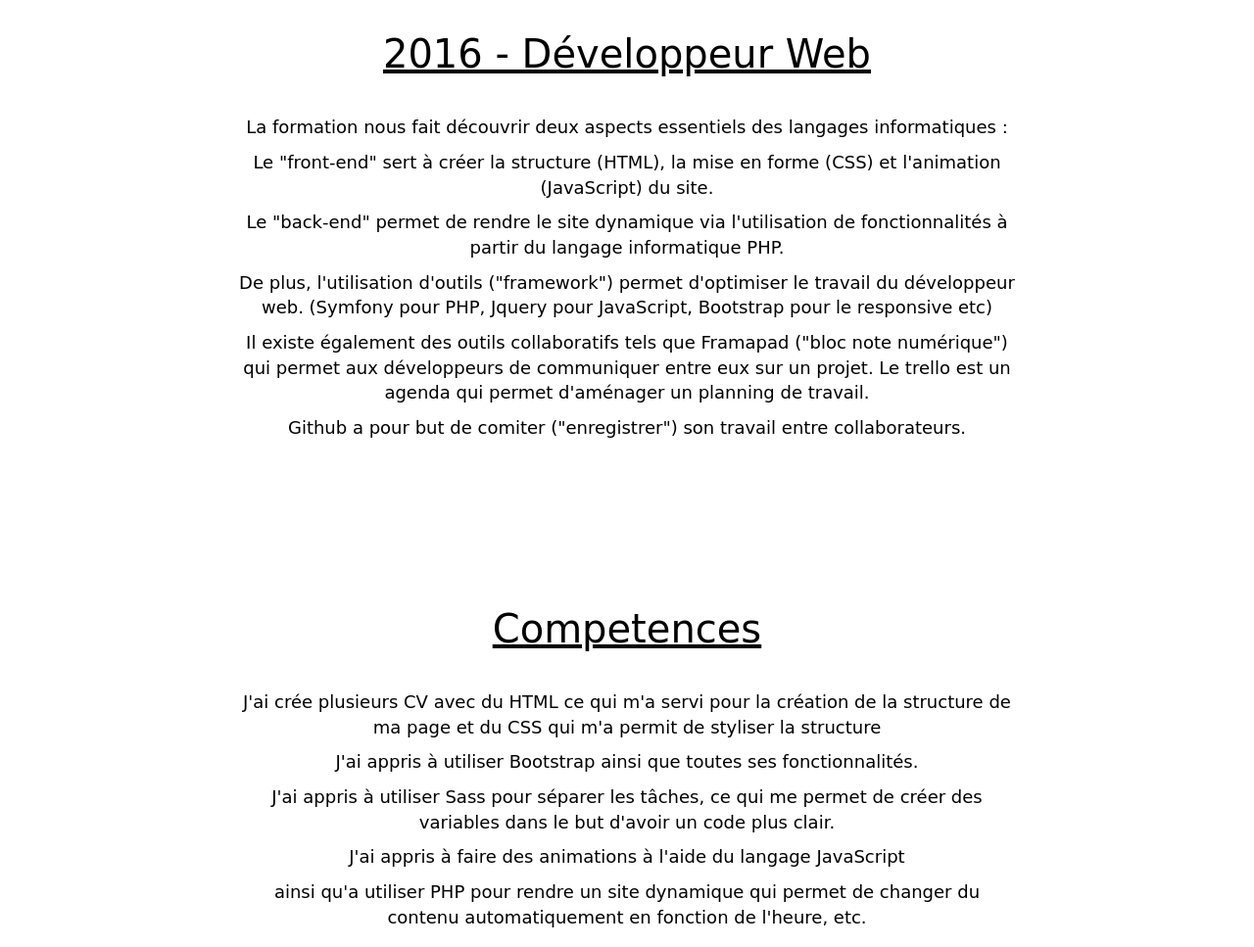
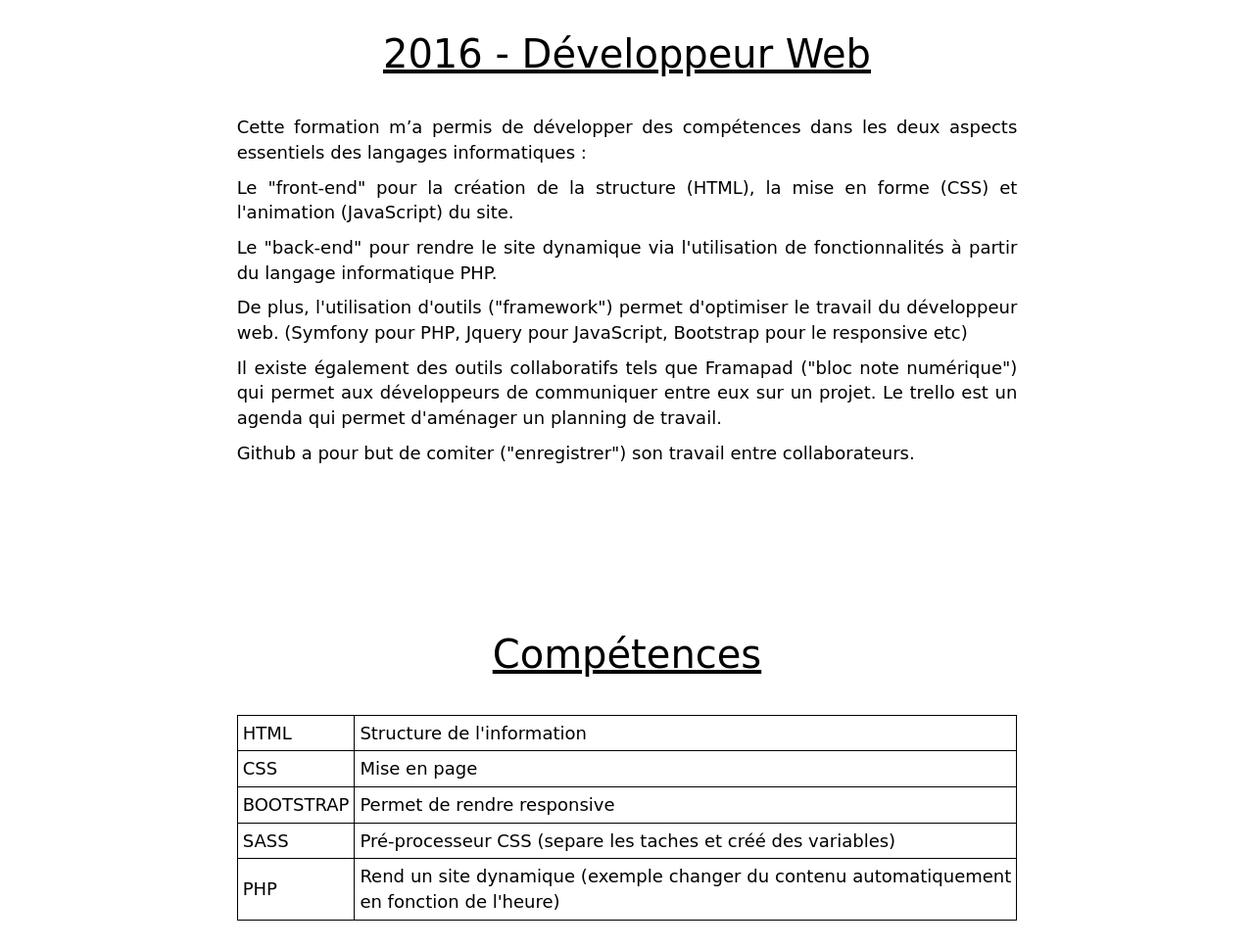
Before and after one commit to jiwix34/sitePortfolio, a plain HTML site: page index.html in a window 1280 px wide. Shown: the part 1158-2125 px from the top of the page at 98% size. Drawn offline with nearby package versions, Linux system fonts and the light colour scheme; a web font is replaced by a local one.

Commit message:
modif html tableau + correction du texte + un justify dans article pour l'ecriture en bloc

```diff
--- a/css/scss/_pagesectionarticle.scss
+++ b/css/scss/_pagesectionarticle.scss
@@ -13,6 +13,15 @@ h2{
   color: black;
   font-family: 'Patua One', cursive;
 }
+///// ul liste dans ma section competence /////
+
+table{
+  margin: auto;
+}
+td{
+  border: 1px solid black;
+  padding: 5px;
+}
 
 ///// toute mes section /////
 .toutesection{
@@ -26,7 +35,7 @@ article{
   color: black;
   font-family: 'Patua One', cursive;;
   font-size:  18px;
-  text-align: center;
+  text-align: justify;
 
 }
 @media (max-width:768px) {
--- a/index.html
+++ b/index.html
@@ -39,7 +39,7 @@
       </header>
       <article class="contenue">
         <p>Passionné par le développement web, j'ai intégré l'école numérique beWeb
-       créée par Fondespierre en partenariat avec Simplon.co
+       créée par Fondespierre en partenariat avec Simplon.co.
         Actuellement, j'apprends plusieurs langages: HTML, CSS, JAVASCRIPT, PHP, MYSQL, etc...</p>
         <p>Mon rêve : développer un jour aux États-Unis... in code we trust ! </p>
 
@@ -58,17 +58,17 @@
       </header>
       <article class="contenue">
         <p>
-          La formation nous fait découvrir deux aspects essentiels des
-          langages informatiques :
+          Cette formation m’a permis de développer des compétences
+          dans les deux aspects essentiels des langages informatiques :
         </p>
 
         <p>
-          Le "front-end"  sert  à créer la structure (HTML), la
+          Le "front-end" pour la création de la structure (HTML), la
           mise en forme (CSS) et l'animation (JavaScript) du site.
         </p>
 
         <p>
-          Le "back-end" permet de rendre le site dynamique via l'utilisation de
+          Le "back-end" pour rendre le site dynamique via l'utilisation de
           fonctionnalités à partir du langage informatique PHP.
         </p>
 
@@ -90,14 +90,51 @@
 
     <section id="competences" class="col-xs-10 col-xs-offset-1 toutesection">
       <header>
-        <h2>Competences</h2>
+        <h2>Compétences</h2>
       </header>
-      <article class="contenue">
-        <p>J'ai crée plusieurs CV avec du HTML ce qui m'a servi pour la création de la structure de ma page et du CSS qui m'a permit de styliser la structure <!--que l'on peut retrouver en cliquant ici.--></p>
-        <p>J'ai appris à utiliser Bootstrap ainsi que toutes ses fonctionnalités.</p>
-        <p>J'ai appris à utiliser Sass pour séparer les tâches, ce qui me permet de créer des variables dans le but d'avoir un code plus clair. </p>
-        <p>J'ai appris à faire des animations à l'aide du langage JavaScript</p>
-        <p>ainsi qu'a utiliser PHP pour rendre un site dynamique qui permet de changer du contenu automatiquement en fonction de l'heure, etc.</p>
+      <article class="tableau contenue">
+        <table>
+            <tr>
+              <td>
+                HTML
+              </td>
+              <td>
+                Structure de l'information
+              </td>
+            </tr>
+            <tr>
+              <td>
+                CSS
+              </td>
+              <td>
+                Mise en page
+              </td>
+            </tr>
+            <tr>
+              <td>
+                BOOTSTRAP
+              </td>
+              <td>
+                Permet de rendre responsive
+              </td>
+            <tr>
+              <td>
+                SASS
+              </td>
+              <td>
+                Pré-processeur CSS (separe les taches et créé des variables)
+              </td>
+            </tr>
+            <tr>
+              <td>
+                PHP
+              </td>
+              <td>
+                Rend un site dynamique (exemple changer du contenu automatiquement en fonction de l'heure)
+              </td>
+            </tr>
+          </table>
+          <!--<p>J'ai appris à faire des animations à l'aide du langage JavaScript</p>-->
       </article>
     </section>
 
```
Also changed, not shown: css/main.css, 1 other file.
